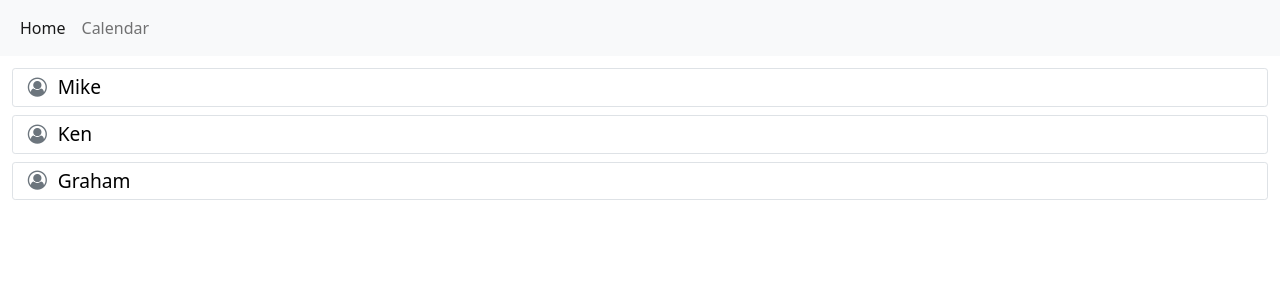
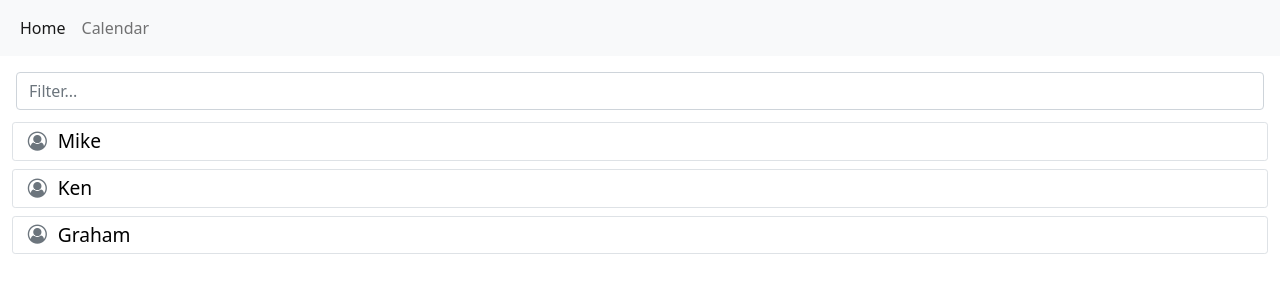
Before and after one commit to fsi-hack4autism/scenario-1, a React (Create React App) app in the folder web/: page / in a window 1280 px wide. Shown: the top 300 px of the page. Built offline with nearby package versions, Linux system fonts and the light colour scheme.

Commit message:
Patient filtering

```diff
--- a/web/public/index.html
+++ b/web/public/index.html
@@ -13,8 +13,6 @@
     <link rel="manifest" href="%PUBLIC_URL%/manifest.json" />
 
     <title>Scenario 1</title>
-
-    <link rel="stylesheet" type="text/css" href="%PUBLIC_URL%/fontawesome4/css/font-awesome.min.css" />
   </head>
   <body>
     <noscript>You need to enable JavaScript to run this app.</noscript>
--- a/web/src/components/PatientList/PatientList.css
+++ b/web/src/components/PatientList/PatientList.css
@@ -4,6 +4,15 @@
     flex-direction: column;
 }
 
+.patient-list__filter {
+    text-align: right;
+    padding: 0.5rem;
+}
+
+.patient-list__filter-input {
+    display: inline-block;
+}
+
 .patient-list__item {
 
 }
--- a/web/src/components/PatientList/PatientList.tsx
+++ b/web/src/components/PatientList/PatientList.tsx
@@ -1,11 +1,13 @@
 import React from "react";
+import { Input } from "reactstrap";
 
-import usePatients from "../../hooks/usePatients";
+import useFilteredPatients from "../../hooks/useFilteredPatients";
+
 import PatientCard from "../PatientCard";
 import "./PatientList.css";
 
 const PatientList = () => {
-    const { patients, isLoading, isError } = usePatients();
+    const { patients, isLoading, isError, setFilter } = useFilteredPatients();
 
     if (isLoading) {
         return <div>Loading...</div>
@@ -16,8 +18,24 @@ const PatientList = () => {
     }
 
     return (
-        <div className="patient-list p-2">
-            {patients.map(p => (<div className="patient-list__item"><PatientCard key={p.id} patient={p} /></div>))}
+        <div className="patient-list__wrapper p-2">
+            <div className="patient-list__filter">
+                <Input
+                    className="patient-list__filter-input"
+                    onChange={f => setFilter(f.target.value)}
+                    placeholder="Filter..."
+                />
+            </div>
+            <div className="patient-list">
+                {patients.map(p => (
+                    <div
+                        className="patient-list__item"
+                        key={p.id}
+                    >
+                        <PatientCard patient={p} />
+                    </div>
+                ))}
+            </div>
         </div>
     )
 };
--- /dev/null
+++ b/web/src/hooks/useFilteredPatients.ts
@@ -0,0 +1,20 @@
+import { useState, useMemo } from "react";
+
+import usePatients from "./usePatients";
+
+const useFilteredPatients = () => {
+    const { patients, isLoading, isError } = usePatients();
+    const [filter, setFilter] = useState("");
+
+    const pattern = useMemo(() => new RegExp(filter, "gi"), [filter]);
+    const filteredPatients = useMemo(() => patients?.filter(p => p.name.match(pattern)), [patients, pattern])
+
+    return {
+        patients: filteredPatients,
+        isLoading,
+        isError,
+        setFilter
+    }
+}
+
+export default useFilteredPatients;
```
